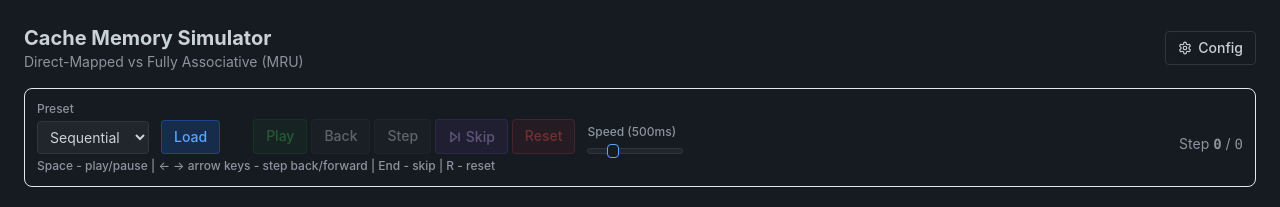
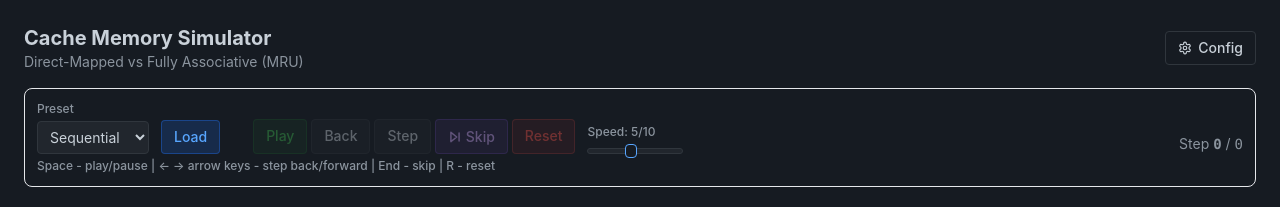
Before and after one commit to mbchavez27/direct-vs-fa-cache-memory, a SvelteKit app: page / in a window 1280 px wide. Shown: the top 207 px of the page. Built offline with nearby package versions, Linux system fonts and the light colour scheme.

Commit message:
feat: fixed the speed scroller

```diff
--- a/src/lib/components/ControlBar.svelte
+++ b/src/lib/components/ControlBar.svelte
@@ -12,7 +12,7 @@
 		isPlaying = $bindable(false),
 		currentStep = $bindable(0),
 		totalSteps = $bindable(0),
-		playbackSpeed = $bindable(500),
+		speedLevel = $bindable(5),
 		sequence = [],
 		onPlay = () => {},
 		onPause = () => {},
@@ -28,7 +28,7 @@
 		isPlaying: boolean;
 		currentStep: number;
 		totalSteps: number;
-		playbackSpeed: number;
+		speedLevel: number;
 		sequence: number[];
 		onPlay: () => void;
 		onPause: () => void;
@@ -174,14 +174,14 @@
 		</div>
 
 		<div class="flex flex-col gap-2">
-			<label for="speed-slider" class="text-xs font-medium text-gray-600">Speed ({playbackSpeed}ms)</label>
+			<label for="speed-slider" class="text-xs font-medium text-gray-600">Speed: {speedLevel}/10</label>
 			<input
 				id="speed-slider"
 				type="range"
-				min="50"
-				max="2000"
-				step="50"
-				bind:value={playbackSpeed}
+				min="1"
+				max="10"
+				step="1"
+				bind:value={speedLevel}
 				class="w-24 h-1.5 bg-[#21262d] rounded-lg appearance-none cursor-pointer border border-[#30363d]
 					[&::-webkit-slider-thumb]:appearance-none
 					[&::-webkit-slider-thumb]:w-3
--- a/src/routes/+page.svelte
+++ b/src/routes/+page.svelte
@@ -23,8 +23,13 @@
 	let isPlaying = $state(false);
 	let currentStep = $state(0);
 	let totalSteps = $state(0);
-	let playbackSpeed = $state(500);
+	// Speed level 1 (slow) to 10 (fast), default 5
+	let speedLevel = $state(5);
 	let showConfig = $state(false);
+
+	// Maps speed level 1-10 to delay in ms (1=2000ms slow, 10=50ms fast)
+	const SPEED_TABLE = [2000, 1500, 1000, 750, 500, 350, 250, 150, 100, 50];
+	const playbackSpeed = $derived(SPEED_TABLE[speedLevel - 1] ?? 500);
 	let didSkip = $state(false);
 
 	let dmSimulator = $state<CacheSimulator | null>(null);
@@ -307,7 +312,7 @@
 			bind:isPlaying
 			bind:currentStep
 			bind:totalSteps
-			bind:playbackSpeed
+			bind:speedLevel
 			{sequence}
 			onPlay={handlePlay}
 			onPause={handlePause}
```
